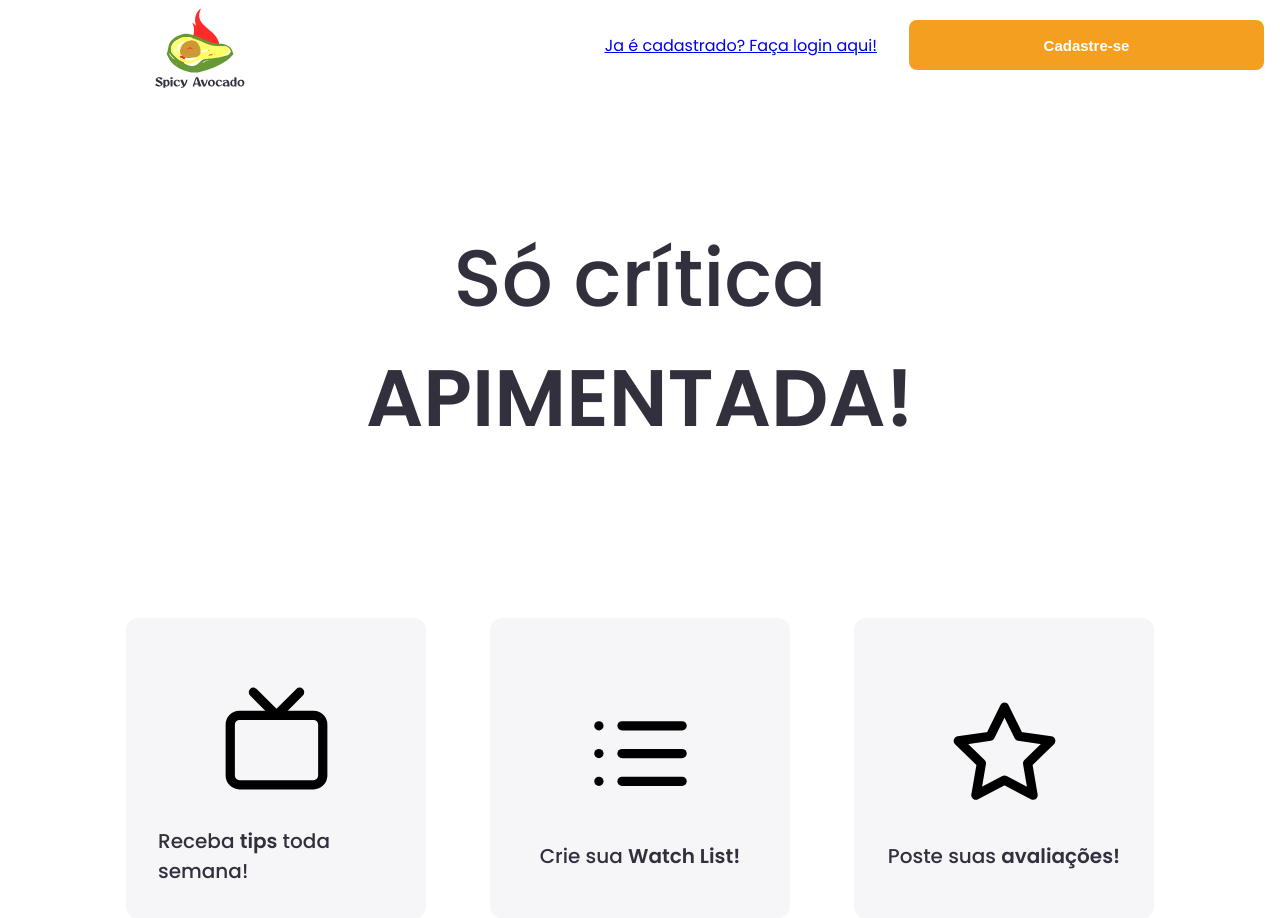
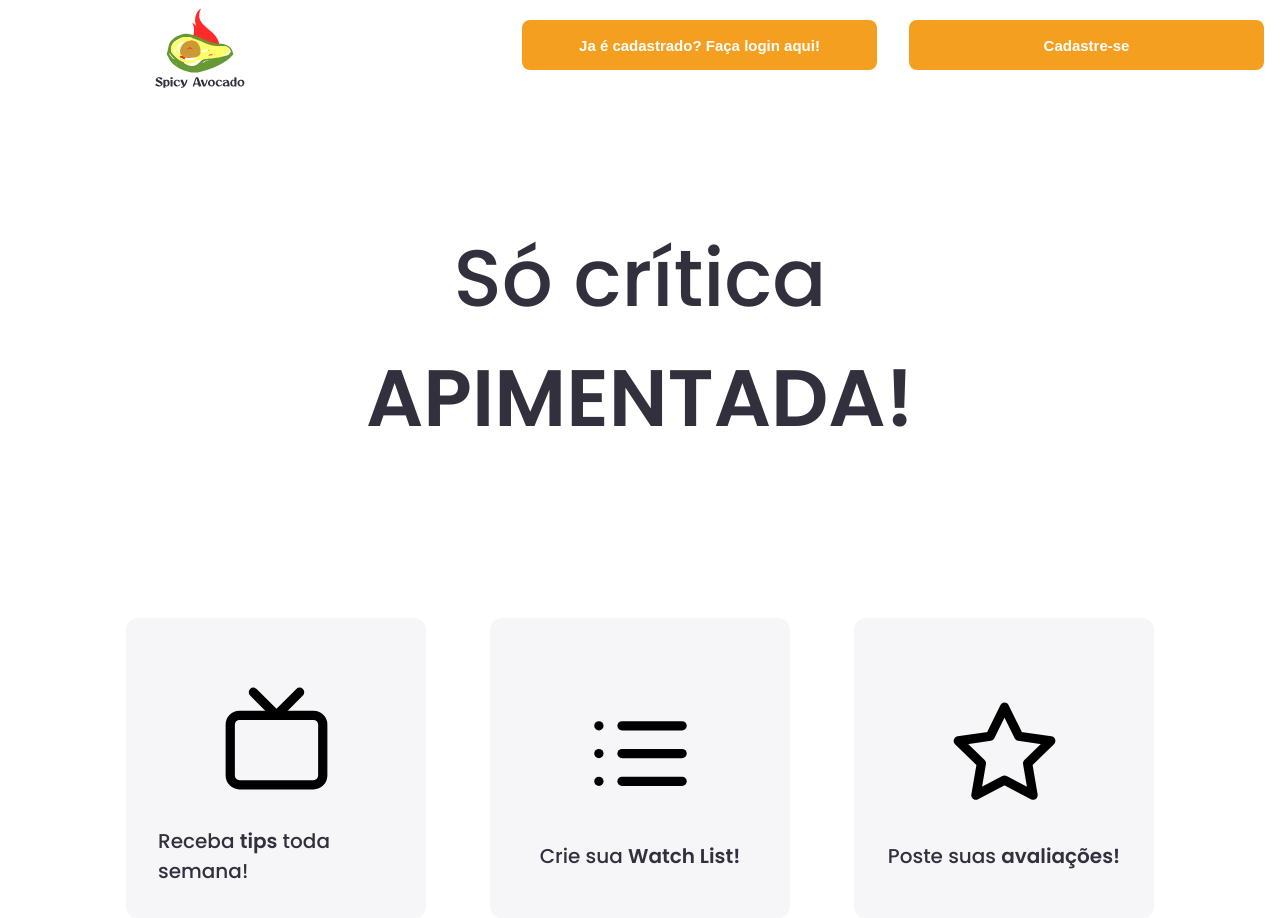
Before and after one commit to Briofita09/spicy-avocado-client, a React (Create React App) app: page / in a window 1280 px wide. Shown: the top 918 px of the page. Built offline with nearby package versions, Linux system fonts and the light colour scheme.

Commit message:
add modal

```diff
--- a/src/routeComponents/Home.js
+++ b/src/routeComponents/Home.js
@@ -1,4 +1,5 @@
 import React from "react";
+import { useState, useEffect } from "react";
 import { Link } from "react-router-dom";
 import styles from "../assets/styles/Home.module.scss";
 
@@ -7,6 +8,8 @@ import List from "../assets/images/cards-home/list.svg";
 import Star from "../assets/images/cards-home/star.svg";
 import TV from "../assets/images/cards-home/tv.svg";
 
+import Modal from "../components/Modal";
+
 function Home() {
   return (
     <>
@@ -14,7 +17,7 @@ function Home() {
         <img src={Logo} alt="Logo" />
         <navbar>
           <nav>
-            <Link to="/auth/login">Ja é cadastrado? Faça login aqui!</Link>
+            <button type="button">Ja é cadastrado? Faça login aqui!</button>
           </nav>
           <nav>
             <Link to="/auth/signup">
```
